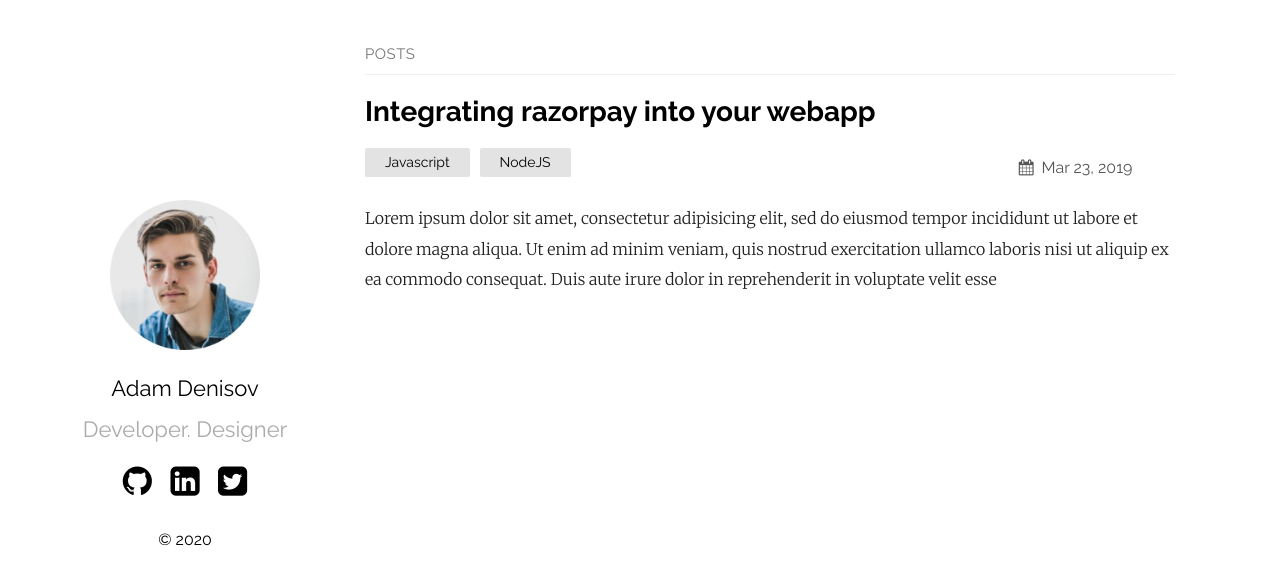
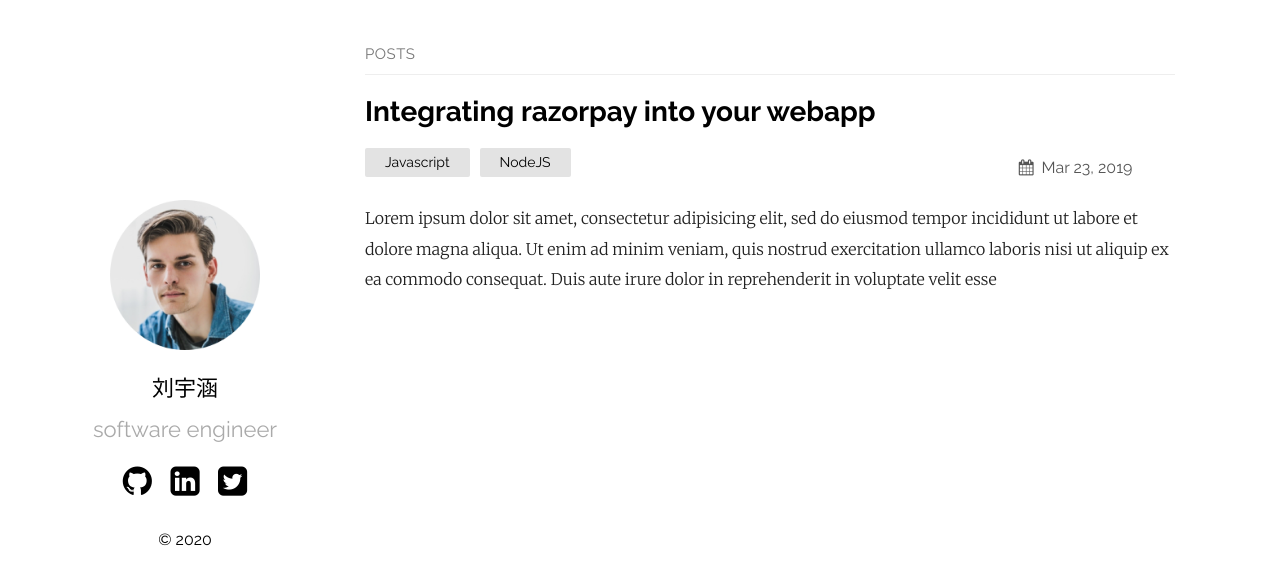
Before and after one commit to liuyuhan1234/liuyuhan1234.github.io, a Jekyll site: the page built from index.md, in a window 1280 px wide. Shown: the top 585 px of the page. Built offline with Jekyll 4.4.1, drawn with Linux system fonts in a browser that asks for light colours.

Commit message:
Update _config.yml

```diff
--- a/_config.yml
+++ b/_config.yml
@@ -12,15 +12,15 @@ show_excerpts: true # set to true to show excerpts on the homepage
 sass:
   sass_dir: _sass
 plainwhite:
-  name: Adam Denisov
-  tagline: Developer. Designer
+  name: 刘宇涵
+  tagline: software engineer
   date_format: "%b %-d, %Y"
   sitemap: true # set to true to generate sitemap.xml content
 
   # generate social links in footer
   social_links:
     twitter: thelehhman
-    github:  thelehhman
+    github:  https://github.com/liuyuhan1234
     linkedIn: in/thelehhman
     rss: rss
     # dribbble: jekyll
```
